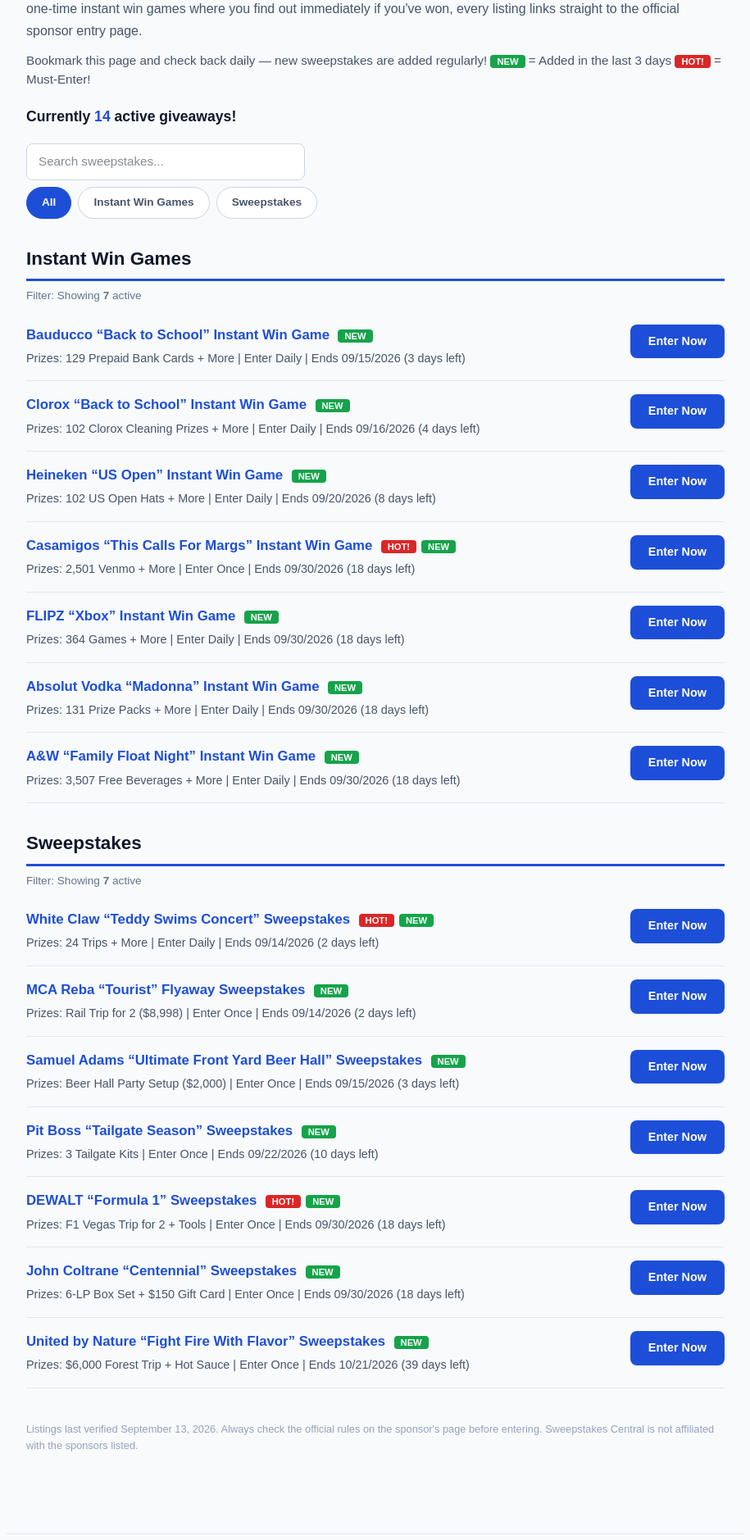
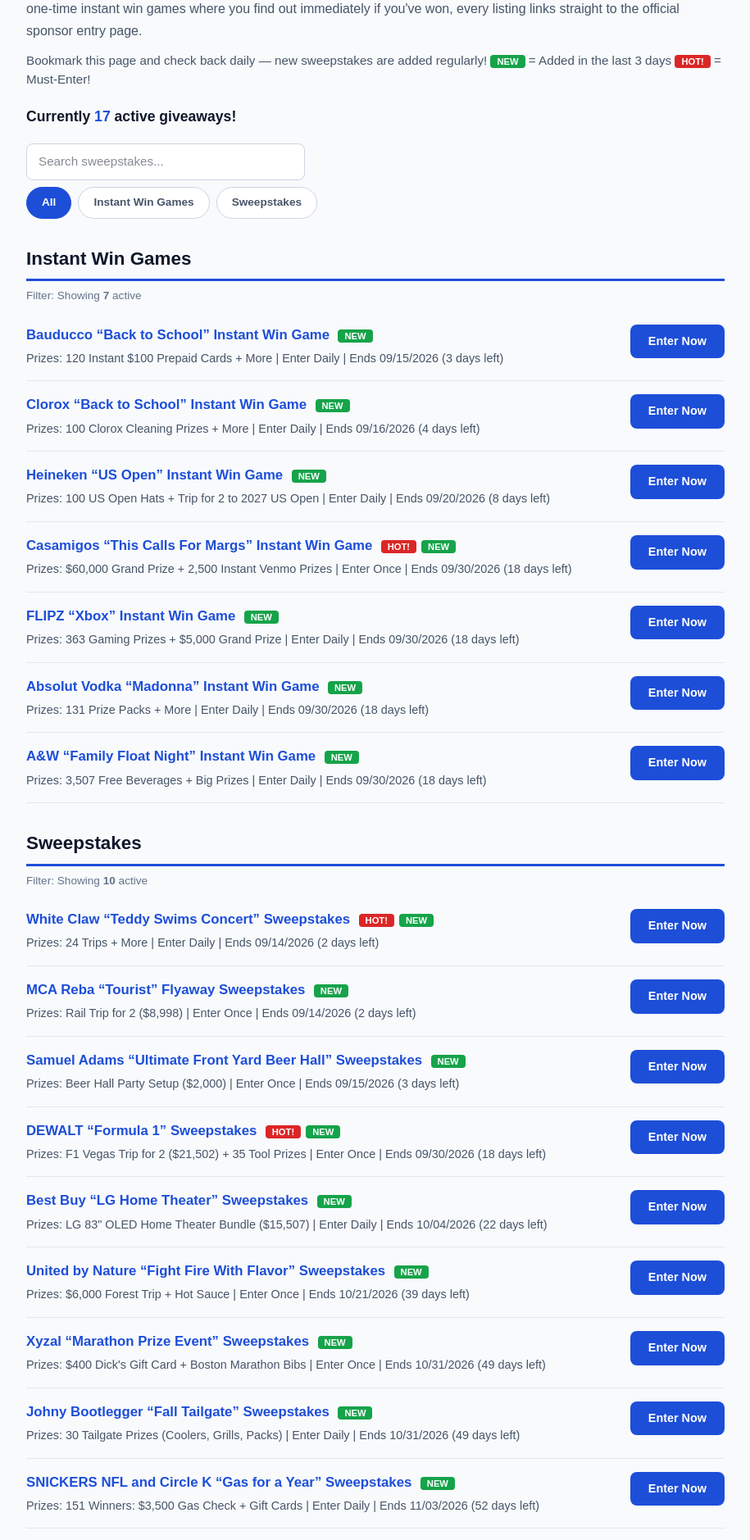
Before and after one commit to haroun26-dev/brandnewsite, a Next.js app: page / in a window 1280 px wide. Shown: the part 240-2119 px from the top of the page at 82% size, without its empty margins (182-1097 px from the left). Built offline with nearby package versions, Linux system fonts and the light colour scheme.

Commit message:
Refresh listings

```diff
--- a/app/page.tsx
+++ b/app/page.tsx
@@ -16,7 +16,7 @@
   added: string; // YYYY-MM-DD — NEW badge shows when added within the last 3 days
 }
 
-// Listings verified September 13, 2026. Update this list regularly —
+// Listings verified September 14, 2026. Update this list regularly —
 // remove ended sweepstakes and add new ones by editing this file and redeploying.
 const SWEEPSTAKES: Listing[] = [
   // ---- Instant Win Games ----
@@ -24,52 +24,52 @@
     id: 1,
     title: "Casamigos “This Calls For Margs” Instant Win Game",
     type: "instant",
-    prizes: "2,501 Venmo + More",
+    prizes: "$60,000 Grand Prize + 2,500 Instant Venmo Prizes",
     frequency: "Enter Once",
     ends: "2026-09-30",
     url: "https://www.casamigos.com/en-us/marg-plz-sweepstakes",
     hot: true,
-    added: "2026-09-13",
+    added: "2026-09-14",
   },
   {
     id: 2,
     title: "FLIPZ “Xbox” Instant Win Game",
     type: "instant",
-    prizes: "364 Games + More",
+    prizes: "363 Gaming Prizes + $5,000 Grand Prize",
     frequency: "Enter Daily",
     ends: "2026-09-30",
-    url: "https://flipz.com/promotions",
-    added: "2026-09-13",
+    url: "http://flipz-xbox.on-ella.com/",
+    added: "2026-09-14",
   },
   {
     id: 3,
     title: "Bauducco “Back to School” Instant Win Game",
     type: "instant",
-    prizes: "129 Prepaid Bank Cards + More",
+    prizes: "120 Instant $100 Prepaid Cards + More",
     frequency: "Enter Daily",
     ends: "2026-09-15",
-    url: "https://bauduccopromotions.com",
-    added: "2026-09-13",
+    url: "https://www.bauduccopromotions.com/",
+    added: "2026-09-14",
   },
   {
     id: 4,
     title: "Clorox “Back to School” Instant Win Game",
     type: "instant",
-    prizes: "102 Clorox Cleaning Prizes + More",
+    prizes: "100 Clorox Cleaning Prizes + More",
     frequency: "Enter Daily",
     ends: "2026-09-16",
-    url: "https://www.clorox.com/lp/clorox-play/",
-    added: "2026-09-13",
+    url: "https://www.clorox.com/lp/cloroxplay/",
+    added: "2026-09-14",
   },
   {
     id: 5,
     title: "Heineken “US Open” Instant Win Game",
     type: "instant",
-    prizes: "102 US Open Hats + More",
+    prizes: "100 US Open Hats + Trip for 2 to 2027 US Open",
     frequency: "Enter Daily",
     ends: "2026-09-20",
-    url: "https://www.heineken.com/us/en/agegateway/?returnUrl=%2fus%2fen%2fpromos%2fusopensweeps",
-    added: "2026-09-13",
+    url: "https://www.heineken.com/us/en/promos/usopensweeps",
+    added: "2026-09-14",
   },
   {
     id: 6,
@@ -78,22 +78,95 @@
     prizes: "131 Prize Packs + More",
     frequency: "Enter Daily",
     ends: "2026-09-30",
-    url: "https://www.absolut.com/en-us/campaign/madonna/",
-    added: "2026-09-13",
+    url: "https://iframe-mdm.absolut.com/madonna/",
+    added: "2026-09-14",
   },
   {
     id: 7,
     title: "A&W “Family Float Night” Instant Win Game",
     type: "instant",
-    prizes: "3,507 Free Beverages + More",
+    prizes: "3,507 Free Beverages + Big Prizes",
     frequency: "Enter Daily",
     ends: "2026-09-30",
     url: "https://floatintofamilyfun.com/",
-    added: "2026-09-13",
+    added: "2026-09-14",
   },
   // ---- Sweepstakes ----
   {
     id: 8,
+    title: "Evan Williams “Game Day Like A Champ” Sweepstakes",
+    type: "sweepstakes",
+    prizes: "Tailgate Trailer + 50\" TV + Grill ($30,000)",
+    frequency: "Enter Once",
+    ends: "2026-11-30",
+    url: "http://evanwilliams.com/bourbonnationsweepstakes",
+    hot: true,
+    added: "2026-09-14",
+  },
+  {
+    id: 9,
+    title: "DEWALT “Formula 1” Sweepstakes",
+    type: "sweepstakes",
+    prizes: "F1 Vegas Trip for 2 ($21,502) + 35 Tool Prizes",
+    frequency: "Enter Once",
+    ends: "2026-09-30",
+    url: "https://us.dewalt.com/mclaren_vegassweepstakes/",
+    hot: true,
+    added: "2026-09-14",
+  },
+  {
+    id: 10,
+    title: "Best Buy “LG Home Theater” Sweepstakes",
+    type: "sweepstakes",
+    prizes: "LG 83\" OLED Home Theater Bundle ($15,507)",
+    frequency: "Enter Daily",
+    ends: "2026-10-04",
+    url: "https://www.bestbuy.com/LGDreamTV",
+    added: "2026-09-14",
+  },
+  {
+    id: 11,
+    title: "SNICKERS NFL and Circle K “Gas for a Year” Sweepstakes",
+    type: "sweepstakes",
+    prizes: "151 Winners: $3,500 Gas Check + Gift Cards",
+    frequency: "Enter Daily",
+    ends: "2026-11-03",
+    url: "https://www.snickersnfl26.com/home",
+    added: "2026-09-14",
+  },
+  {
+    id: 12,
+    title: "Xyzal “Marathon Prize Event” Sweepstakes",
+    type: "sweepstakes",
+    prizes: "$400 Dick's Gift Card + Boston Marathon Bibs",
+    frequency: "Enter Once",
+    ends: "2026-10-31",
+    url: "https://marathonprizeevent.com/",
+    added: "2026-09-14",
+  },
+  {
+    id: 13,
+    title: "Johny Bootlegger “Fall Tailgate” Sweepstakes",
+    type: "sweepstakes",
+    prizes: "30 Tailgate Prizes (Coolers, Grills, Packs)",
+    frequency: "Enter Daily",
+    ends: "2026-10-31",
+    url: "https://www.hp2win.com/JBTAILGATE/",
+    added: "2026-09-14",
+  },
+  {
+    id: 14,
+    title: "Samuel Adams “Ultimate Front Yard Beer Hall” Sweepstakes",
+    type: "sweepstakes",
+    prizes: "Beer Hall Party Setup ($2,000)",
+    frequency: "Enter Once",
+    ends: "2026-09-15",
+    url: "https://www.samueladams.com/beerhall",
+    added: "2026-09-14",
+  },
+  // ---- Carried over: still active today ----
+  {
+    id: 15,
     title: "White Claw “Teddy Swims Concert” Sweepstakes",
     type: "sweepstakes",
     prizes: "24 Trips + More",
@@ -104,7 +177,7 @@
     added: "2026-09-13",
   },
   {
-    id: 9,
+    id: 16,
     title: "MCA Reba “Tourist” Flyaway Sweepstakes",
     type: "sweepstakes",
     prizes: "Rail Trip for 2 ($8,998)",
@@ -114,48 +187,7 @@
     added: "2026-09-13",
   },
   {
-    id: 10,
-    title: "Samuel Adams “Ultimate Front Yard Beer Hall” Sweepstakes",
-    type: "sweepstakes",
-    prizes: "Beer Hall Party Setup ($2,000)",
-    frequency: "Enter Once",
-    ends: "2026-09-15",
-    url: "https://www.samueladams.com/beerhall",
-    added: "2026-09-13",
-  },
-  {
-    id: 11,
-    title: "Pit Boss “Tailgate Season” Sweepstakes",
-    type: "sweepstakes",
-    prizes: "3 Tailgate Kits",
-    frequency: "Enter Once",
-    ends: "2026-09-22",
-    url: "https://app.viralsweep.com/sweeps/full/a32c7b-234177",
-    added: "2026-09-13",
-  },
-  {
-    id: 12,
-    title: "DEWALT “Formula 1” Sweepstakes",
-    type: "sweepstakes",
-    prizes: "F1 Vegas Trip for 2 + Tools",
-    frequency: "Enter Once",
-    ends: "2026-09-30",
-    url: "https://us.dewalt.com/mclaren_vegassweepstakes/",
-    hot: true,
-    added: "2026-09-13",
-  },
-  {
-    id: 13,
-    title: "John Coltrane “Centennial” Sweepstakes",
-    type: "sweepstakes",
-    prizes: "6-LP Box Set + $150 Gift Card",
-    frequency: "Enter Once",
-    ends: "2026-09-30",
-    url: "https://store.johncoltrane.com/pages/sweepstakes",
-    added: "2026-09-13",
-  },
-  {
-    id: 14,
+    id: 17,
     title: "United by Nature “Fight Fire With Flavor” Sweepstakes",
     type: "sweepstakes",
     prizes: "$6,000 Forest Trip + Hot Sauce",
@@ -444,7 +476,7 @@
         {renderSection("Sweepstakes", sweeps)}
 
         <p style={{ color: "#94a3b8", fontSize: "0.8rem", marginTop: "40px", lineHeight: 1.6 }}>
-          Listings last verified September 13, 2026. Always check the official rules on
+          Listings last verified September 14, 2026. Always check the official rules on
           the sponsor&apos;s page before entering. Sweepstakes Central is not affiliated
           with the sponsors listed.
         </p>
```
